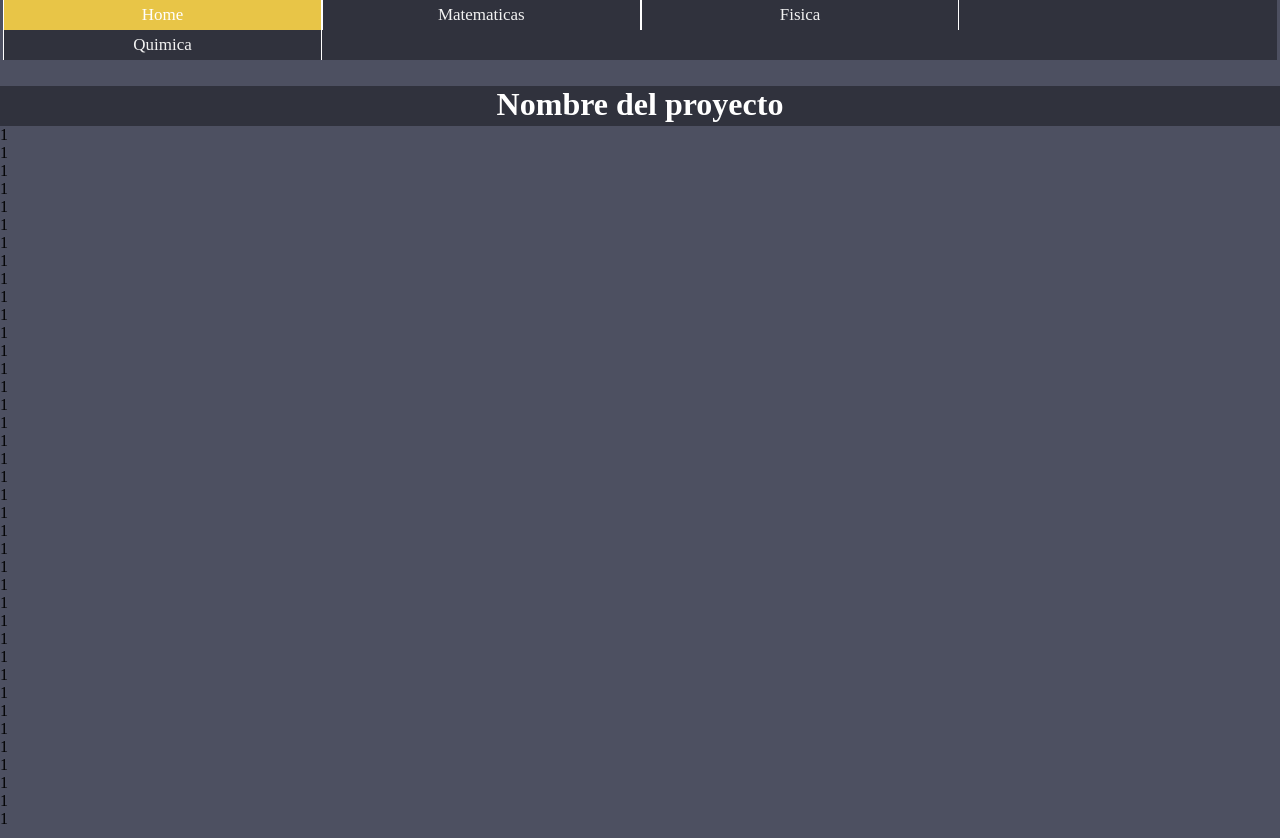
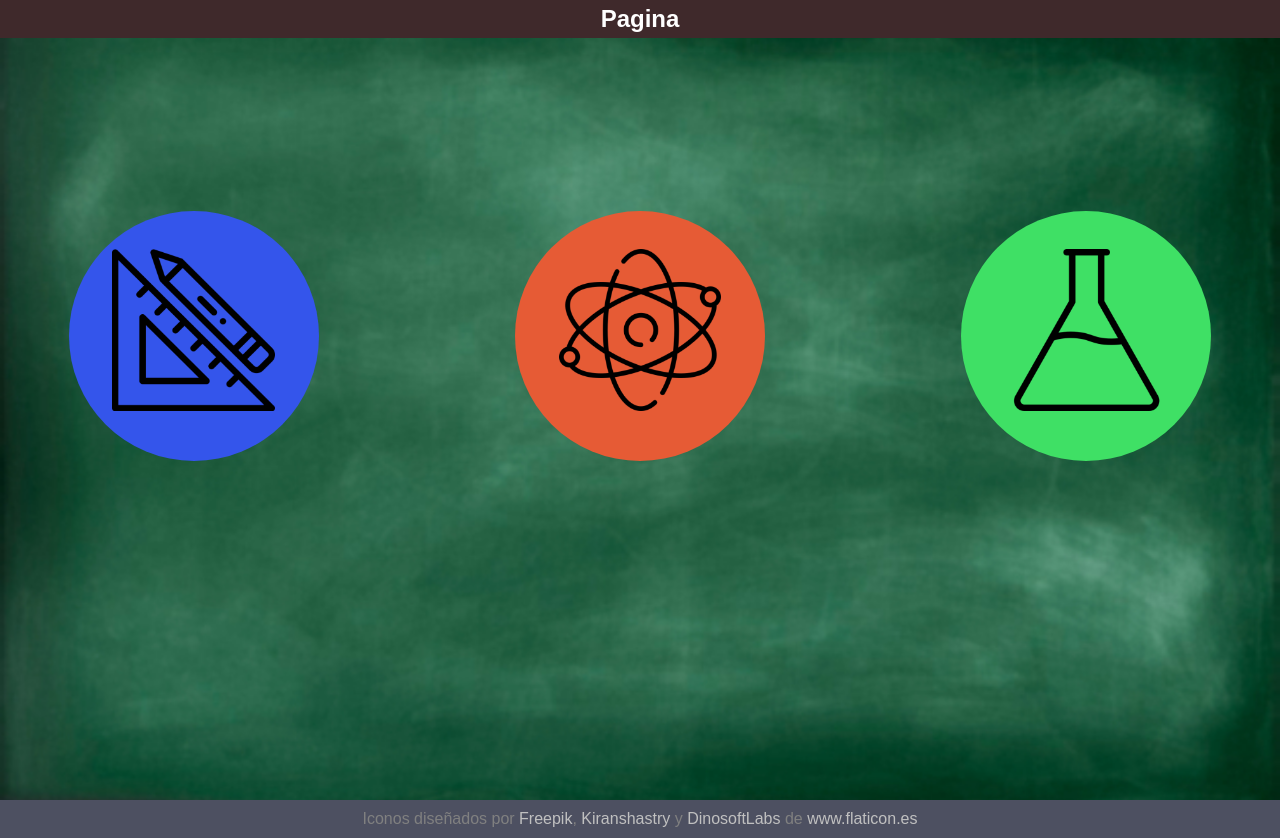
Before and after one commit to LuisDavidEcheverria/TrabajoAldo, a PHP site: page /index.html in a window 1280 px wide. Run offline with PHP 8.4, Linux system fonts and the light colour scheme.

Commit message:
Menu Renovado

```diff
--- a/css/estiloindex.css
+++ b/css/estiloindex.css
@@ -2,57 +2,99 @@
 {
   padding: 0;
   margin: 0;
-  transition: all 0.3s ease;
-}
-html,body
-{
-	background-color: rgb(77, 80, 97);
+  font-family: "Arial";
+  box-sizing: border-box;
 }
 
+body,html
+{
+  height: 100%;
+}
 
-header
+#titulo
 {
-  margin:0 auto;
-  background-color:rgba(48, 50, 61,1);
-  width: 99.5%;
-  position: fixed top;
+  padding-top: 5px;
+  padding-bottom: 5px;
+  background-color: #3F292B;
+  text-align: center;
+  color: white;
+  position: fixed;
   z-index: 100;
-  overflow: hidden;
+  width: 100%;
+}
+/*
+.fondo
+{
+  filter: blur(1px);
+  background: url(../img/pizarron.jpg) no-repeat center center fixed darkgreen;
+  -webkit-background-size: cover;
+  -moz-background-size: cover;
+  -o-background-size: cover;
+  background-size: cover;
+  height: 100%;
+}
+*/
+.fondo
+{
+  background: url(../img/pizarron.jpg) no-repeat center center fixed darkgreen;
+  -webkit-background-size: cover;
+  -moz-background-size: cover;
+  -o-background-size: cover;
+  background-size: cover;
+  height: 100%;
+}
+.contenedor
+{
+  text-align: center;
+}
+
+.matematicas
+{
+  background-color:#3455eb;
+  position: absolute;
 
 }
-
-#title
+.fisica
 {
-	text-align: center;
-	width: 100%;
-	background-color:rgba(48, 50, 61,1);
-	color: white;
-	padding-bottom: 3px;
-	margin-top: 2%;
+  background-color:#e65b35;
+  position: absolute;
+  margin-right:15%;
+  margin-left: 15%;
 }
-
-/* Style the links inside the navigation bar */
-.topnav a {
-  float: left;
-  color: #f2f2f2;
+.quimica
+{
+  background-color:#3fe065;
+  position: absolute;
+}
+.matematicas,.fisica,.quimica
+{
+  height: 250px;
+  width: 250px;
+  margin-top: 16.5%;
+  border-radius:100%;
+  display: inline-block;
+  z-index: 2;
+  position: relative;
   text-align: center;
-  width: 24.87%;
-  padding-top:5px;
-  padding-bottom:5px;
+}
+.matematicas img,.fisica img,.quimica img
+{
+  margin-top: 15%;
+  width:65%;
+  height:65%;
+  vertical-align: middle;
+}
+footer
+{
+  position: fixed bottom;
+  color: gray;
+  padding-top:10px;
+  padding-bottom:10px;
+  text-align: center;
+  background-color: rgb(77, 80, 97);
+}
+footer a
+{
+  color: silver;
   text-decoration: none;
-  font-size: 17px;
-  border-left: solid white 1px;
-  border-right: solid white 1px;
 }
-
-/* Change the color of links on hover */
-.topnav a:hover {
-  background-color: #ddd;
-  color: black;
-}
-
-/* Add a color to the active/current link */
-.topnav a.active {
-  background-color: rgba(232, 197, 71,1);
-  color: white;
-}
--- a/index.html
+++ b/index.html
@@ -11,56 +11,23 @@
 
 <body>
 
-	<header>
-		<nav class="topnav">
-	 	<a class="active" href="index.html">Home</a>
-	  	<a href="matematicas.html" id="Mate">Matematicas</a>
-	  	<a href="fisica.html" id="Fisica">Fisica</a>
-	  	<a href="quimica.html" id="Quimica">Quimica</a>
-	</nav>
-	</header>
-		<h1 id="title">Nombre del proyecto</h1>
-	<ul>
-		<li>1</li>
-		<li>1</li>
-		<li>1</li>
-		<li>1</li>
-		<li>1</li>
-		<li>1</li>
-		<li>1</li>
-		<li>1</li>
-		<li>1</li>
-		<li>1</li>
-		<li>1</li>
-		<li>1</li>
-		<li>1</li>
-		<li>1</li>
-		<li>1</li>
-		<li>1</li>
-		<li>1</li>
-		<li>1</li>
-		<li>1</li>
-		<li>1</li>
-		<li>1</li>
-		<li>1</li>
-		<li>1</li>
-		<li>1</li>
-		<li>1</li>
-		<li>1</li>
-		<li>1</li>
-		<li>1</li>
-		<li>1</li>
-		<li>1</li>
-		<li>1</li>
-		<li>1</li>
-		<li>1</li>
-		<li>1</li>
-		<li>1</li>
-		<li>1</li>
-		<li>1</li>
-		<li>1</li>
-		<li>1</li>
-	</ul>
+<header>
+	<h2 id="titulo">Pagina</h2>
+</header>
+
+<div class="fondo">
+	<div class="contenedor">
+		<a href="matematicas.html" title="Matematicas"><div class="matematicas"><img src="img/regla.png" ></div></a>
+		<a href="fisica.html" title="Fisica"><div class="fisica"><img src="img/ciencias.png"></div></a>
+		<a href="quimica.html" title="Quimica"><div class="quimica"><img src="img/quimico.png"></div></a>
+	</div>
+</div>
+<footer id="pie">
+		Iconos diseñados por <a href="https://www.flaticon.es/autores/freepik" title="Freepik">Freepik</a>,
+		<a href="https://www.flaticon.es/autores/kiranshastry" title="Kiranshastry">Kiranshastry</a> y
+		<a href="https://www.flaticon.es/autores/dinosoftlabs" title="DinosoftLabs">DinosoftLabs</a>
+		 de <a href="https://www.flaticon.es/" title="Flaticon"> www.flaticon.es</a>
+</footer>
 
 
 </body>
```
Also changed, not shown: img/atomo.png (added), img/ciencias.png (added), img/pizarron.jpg (added), img/pizarronEnfocado.jpg (added), img/prueba.png (added), img/quimico.png (added), img/regla.png (added), img/tubo-de-ensayo.png (added).
